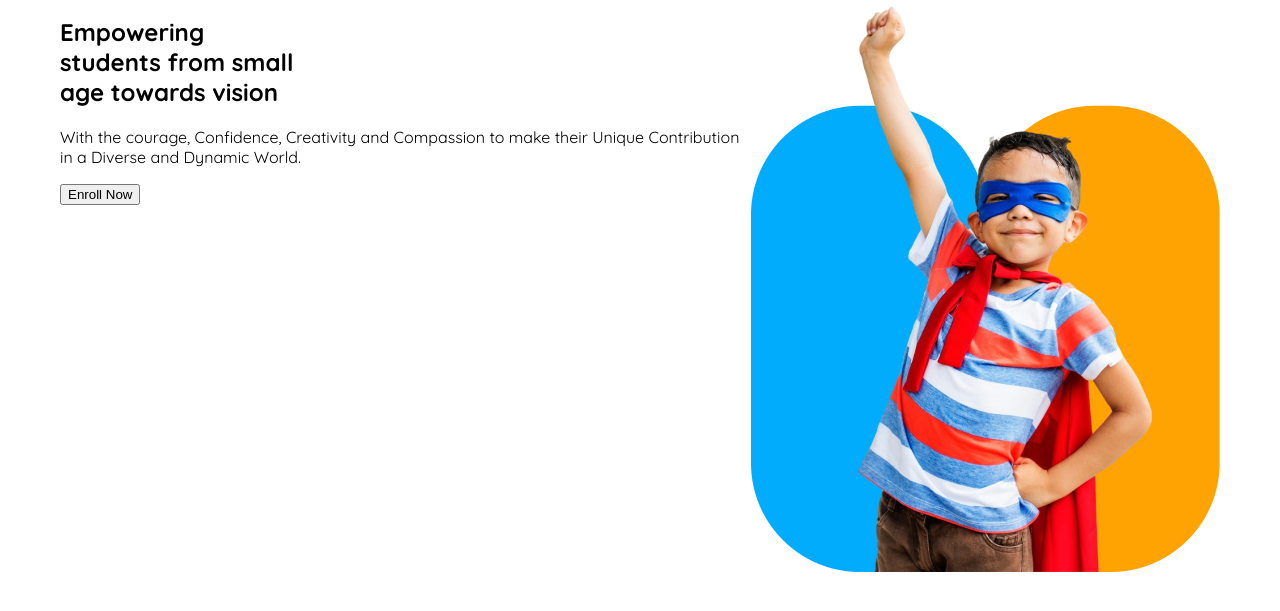
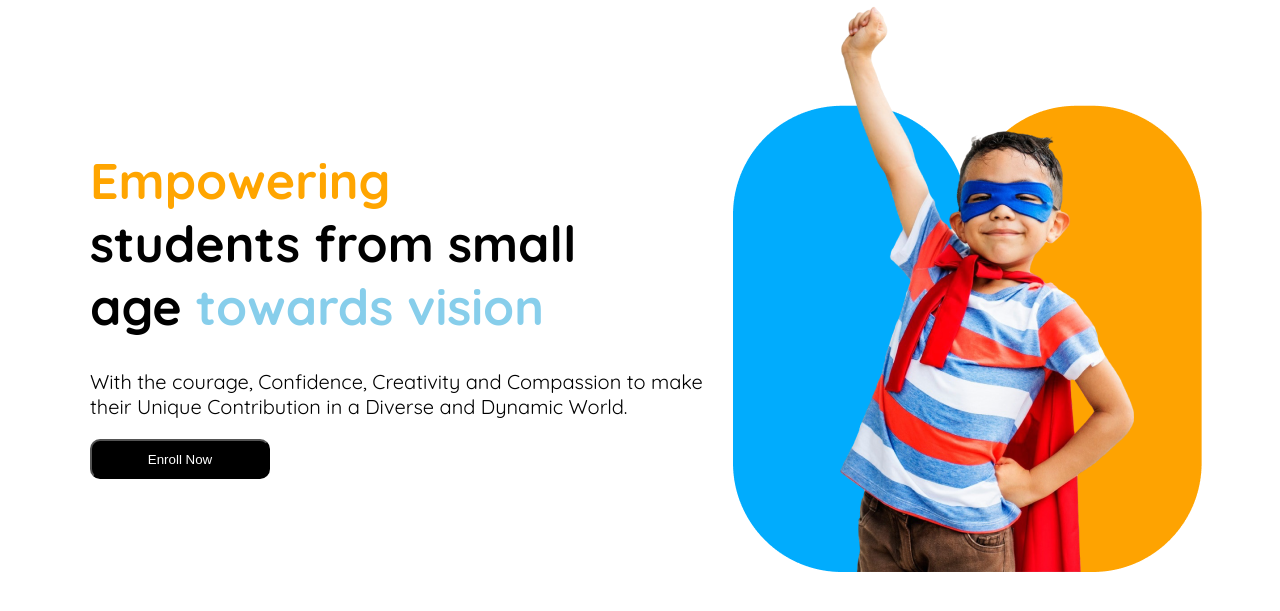
Before and after one commit to kaiyoum-hossain/B11-A2-kids-School, a plain HTML site: page index.html in a window 1280 px wide. Shown: the part 151-762 px from the top of the page. Drawn offline with Linux system fonts and the light colour scheme.

Commit message:
bannar styles

```diff
--- a/index.html
+++ b/index.html
@@ -39,10 +39,10 @@
 <section class="section-title display-flex">
 
 <div class="bannar">
-    <h2 class="bannar-start">Empowering<br>
-        students from small<br> age towards vision</h2>
+    <h2 class="bannar-start"><span class="span">Empowering</span><br>
+        students from small<br> age <span class="span-btn">towards vision</span></h2>
     <div class="bannar-contant">
-        <p>With the courage, Confidence, Creativity and Compassion to make their Unique Contribution in a Diverse and Dynamic World.</p>
+        <p>With the courage, Confidence, Creativity and Compassion to make<br>their Unique Contribution in a Diverse and Dynamic World.</p>
     </div>
     <button class="btn-primary">Enroll Now</button>
 </div>
--- a/styles/school.css
+++ b/styles/school.css
@@ -69,3 +69,33 @@ font-weight: 600;
 
 
 /* bannar styles */
+.bannar{
+    padding: 30px;
+    margin-top: 80px;
+}
+.bannar-start{
+    font-size: 50px;
+    font-weight: 700;
+
+}
+
+.bannar-contant{
+    font-size: 20px;
+    font-weight: 400;
+    margin-top: -10px;
+}
+
+.span{
+    color: orange;
+}
+.span-btn{
+color: skyblue;
+}
+
+.btn-primary{
+    background-color: black;
+    color: #FFFFFF;
+    border-radius: 10px;
+    width: 180px;
+    height: 40px;
+}
```
